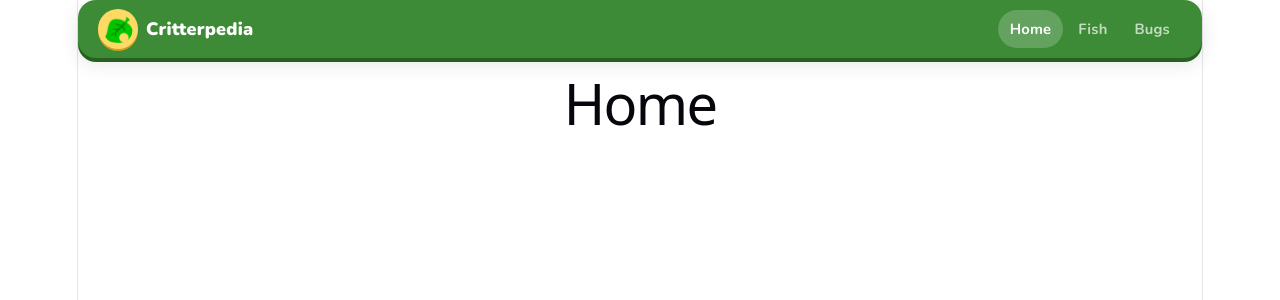
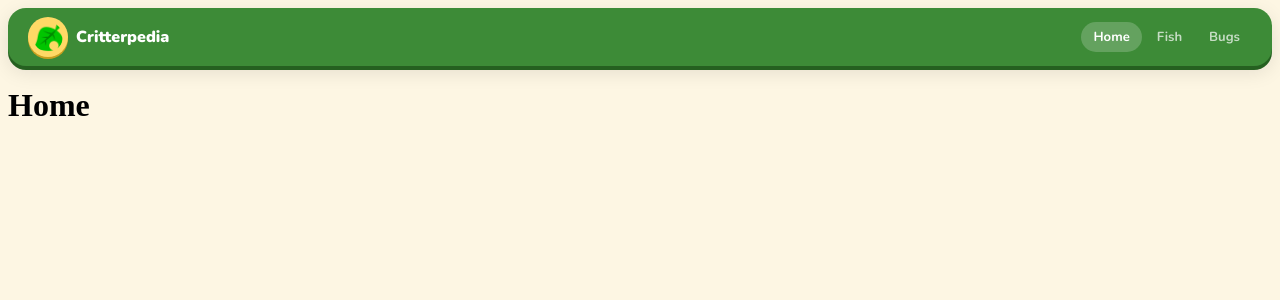
Before and after one commit to Justin-Meiners/animalcrossingtracker, a React (Vite) app in the folder frontend/: page / in a window 1280 px wide. Shown: the top 300 px of the page. Built offline with nearby package versions, Linux system fonts and the light colour scheme.

Commit message:
Grid and filtering sorted, need to add functionality for hempispheres but waiting for API access to grab info

```diff
--- a/frontend/src/components/CritterCard.tsx
+++ b/frontend/src/components/CritterCard.tsx
@@ -1,12 +1,11 @@
-import { useState } from 'react'
 import "./../styles/CritterCard.css"
 import { isAvailableNow } from '../tools/Availability.ts';
-function CritterCard( critter: any ) {
-    const [caught, setCaught] = useState(false);
+import { type Critter } from '../types/Critter.ts';
+function CritterCard( { critter, caught, onToggleCaught }: { critter: Critter, caught: boolean, onToggleCaught: () => void } ) {
     const available = isAvailableNow(critter.northern.times_by_month);
 
     return (
-        <div className={"critter-card" + (caught ? " caught" : "") + (!available ? " unavailable" : "")} onClick={() => setCaught(!caught)}>
+        <div className={"critter-card" + (caught ? " caught" : "") + (!available ? " unavailable" : "")} onClick={onToggleCaught}>
             { available &&  (<div className="available-dot" /> )}
 
             <img src={critter.image_url} alt={critter.name} className="critter-image" />
--- /dev/null
+++ b/frontend/src/components/CritterGrid.tsx
@@ -0,0 +1,23 @@
+import "./../Styles/CritterGrid.css"
+import { type Critter } from "../types/Critter.ts"
+import CritterCard from "./CritterCard.tsx"
+
+function CritterGrid({
+    critters,
+    caughtCritters,
+    onToggleCaught}: {critters: Critter[], caughtCritters: Set<number>, onToggleCaught: (id: number) => void} ) {
+        return (
+            <div className="critter-grid">
+                {critters.map((c) => (
+                    <CritterCard
+                        key={c.id}
+                        critter={c}
+                        caught={caughtCritters.has(c.id)}
+                        onToggleCaught={() => onToggleCaught(c.id)}
+                    />
+                ))}
+            </div>
+        )
+
+}
+export default CritterGrid;
--- a/frontend/src/components/FilterBar.tsx
+++ b/frontend/src/components/FilterBar.tsx
@@ -2,13 +2,13 @@ import './../styles/FilterBar.css'
 
 function FilterBar({
     showAvailabilityOnly,
-    showCaughtOnly,
+    showUncaughtOnly,
     onToggleAvailable,
     onToggleCaught,
  }:
     {
         showAvailabilityOnly: boolean,
-        showCaughtOnly: boolean,
+        showUncaughtOnly: boolean,
         onToggleAvailable: () => void,
         onToggleCaught: () => void
     }
@@ -20,7 +20,7 @@ function FilterBar({
                     onClick={onToggleAvailable}>
                     Available Now
                 </button>
-                <button className={"filter-pill" + (showCaughtOnly ? " on-green" : "")}
+                <button className={"filter-pill" + (showUncaughtOnly ? " on-green" : "")}
                     onClick={onToggleCaught}>
                     Uncaught Only
                 </button>
--- a/frontend/src/index.css
+++ b/frontend/src/index.css
@@ -1,111 +1,3 @@
-:root {
-  --text: #6b6375;
-  --text-h: #08060d;
-  --bg: #fff;
-  --border: #e5e4e7;
-  --code-bg: #f4f3ec;
-  --accent: #aa3bff;
-  --accent-bg: rgba(170, 59, 255, 0.1);
-  --accent-border: rgba(170, 59, 255, 0.5);
-  --social-bg: rgba(244, 243, 236, 0.5);
-  --shadow:
-    rgba(0, 0, 0, 0.1) 0 10px 15px -3px, rgba(0, 0, 0, 0.05) 0 4px 6px -2px;
-
-  --sans: system-ui, 'Segoe UI', Roboto, sans-serif;
-  --heading: system-ui, 'Segoe UI', Roboto, sans-serif;
-  --mono: ui-monospace, Consolas, monospace;
-
-  font: 18px/145% var(--sans);
-  letter-spacing: 0.18px;
-  color-scheme: light dark;
-  color: var(--text);
-  background: var(--bg);
-  font-synthesis: none;
-  text-rendering: optimizeLegibility;
-  -webkit-font-smoothing: antialiased;
-  -moz-osx-font-smoothing: grayscale;
-
-  @media (max-width: 1024px) {
-    font-size: 16px;
-  }
+body {
+    background-color: var(--tan-light);
 }
-
-@media (prefers-color-scheme: dark) {
-  :root {
-    --text: #9ca3af;
-    --text-h: #f3f4f6;
-    --bg: #16171d;
-    --border: #2e303a;
-    --code-bg: #1f2028;
-    --accent: #c084fc;
-    --accent-bg: rgba(192, 132, 252, 0.15);
-    --accent-border: rgba(192, 132, 252, 0.5);
-    --social-bg: rgba(47, 48, 58, 0.5);
-    --shadow:
-      rgba(0, 0, 0, 0.4) 0 10px 15px -3px, rgba(0, 0, 0, 0.25) 0 4px 6px -2px;
-  }
-
-  #social .button-icon {
-    filter: invert(1) brightness(2);
-  }
-}
-
-#root {
-  width: 1126px;
-  max-width: 100%;
-  margin: 0 auto;
-  text-align: center;
-  border-inline: 1px solid var(--border);
-  min-height: 100svh;
-  display: flex;
-  flex-direction: column;
-  box-sizing: border-box;
-}
-
-body {
-  margin: 0;
-}
-
-h1,
-h2 {
-  font-family: var(--heading);
-  font-weight: 500;
-  color: var(--text-h);
-}
-
-h1 {
-  font-size: 56px;
-  letter-spacing: -1.68px;
-  margin: 32px 0;
-  @media (max-width: 1024px) {
-    font-size: 36px;
-    margin: 20px 0;
-  }
-}
-h2 {
-  font-size: 24px;
-  line-height: 118%;
-  letter-spacing: -0.24px;
-  margin: 0 0 8px;
-  @media (max-width: 1024px) {
-    font-size: 20px;
-  }
-}
-p {
-  margin: 0;
-}
-
-code,
-.counter {
-  font-family: var(--mono);
-  display: inline-flex;
-  border-radius: 4px;
-  color: var(--text-h);
-}
-
-code {
-  font-size: 15px;
-  line-height: 135%;
-  padding: 4px 8px;
-  background: var(--code-bg);
-}
--- a/frontend/src/pages/Fish.tsx
+++ b/frontend/src/pages/Fish.tsx
@@ -1,24 +1,50 @@
-import CritterCard from "../components/CritterCard"
+import CritterGrid from "../components/CritterGrid.tsx"
 import fish from "../../../backend/data/fish.json"
 import FilterBar from "../components/FilterBar"
-import { useState } from "react"
+import { isAvailableNow } from "../tools/Availability.ts"
+import { useState, useMemo } from "react"
 function Fish() {
+    const [caughtFish, setCaughtFish] = useState<Set<number>>(new Set());
     const [showAvailabilityOnly, setShowAvailabilityOnly] = useState(false);
-    const [showCaughtOnly, setShowCaughtOnly] = useState(false);
+    const [showUncaughtOnly, setShowUncaughtOnly] = useState(false);
 
-
+    const toggleCaught = (id: number) => {
+        setCaughtFish(prev => {
+            const newSet = new Set(prev);
+            if (newSet.has(id)) {
+                newSet.delete(id);
+            } else {
+                newSet.add(id);
+            }
+            return newSet;
+        });
+    }
+    const filteredFish = useMemo(() => {
+        fish.sort((a, b) => a.name.localeCompare(b.name));
+        return fish.filter(f => {
+            if (showAvailabilityOnly && !isAvailableNow(f.northern.times_by_month)) {
+                return false;
+            }
+            if (showUncaughtOnly && caughtFish.has(f.id)) {
+                return false;
+            }
+            return true;
+        });
+    }, [caughtFish, showAvailabilityOnly, showUncaughtOnly]);
 
     return (
         <>
             <FilterBar
                 showAvailabilityOnly={showAvailabilityOnly}
-                showCaughtOnly={showCaughtOnly}
+                showUncaughtOnly={showUncaughtOnly}
                 onToggleAvailable={() => setShowAvailabilityOnly(!showAvailabilityOnly)}
-                onToggleCaught={() => setShowCaughtOnly(!showCaughtOnly)}
+                onToggleCaught={() => setShowUncaughtOnly(!showUncaughtOnly)}
             />
-            {fish.map((f) => (
-                <CritterCard key={f.id} {...f} />
-            ))}
+            <CritterGrid
+                critters={filteredFish}
+                caughtCritters={caughtFish}
+                onToggleCaught={toggleCaught}
+            />
         </>
     )
 }
--- a/frontend/src/styles/CritterCard.css
+++ b/frontend/src/styles/CritterCard.css
@@ -29,7 +29,6 @@
 }
 .unavailable {
     opacity: 0.45;
-    pointer-events: none;
     filter: grayscale(50%);
 }
 .available-dot {
--- /dev/null
+++ b/frontend/src/styles/CritterGrid.css
@@ -0,0 +1,5 @@
+.critter-grid {
+    display: grid;
+    grid-template-columns: repeat(auto-fill, minmax(120px, 1fr));
+    gap: 16px;
+}
--- a/frontend/src/styles/FilterBar.css
+++ b/frontend/src/styles/FilterBar.css
@@ -7,6 +7,7 @@
     box-shadow: var(--shadow-card);
     background: var(--white-cloud);
     order: 2.5px solid var(--tan-dark);
+    margin-top: 14px;
     margin-bottom: 14px;
 }
 
--- a/frontend/src/styles/Variables.css
+++ b/frontend/src/styles/Variables.css
@@ -9,6 +9,7 @@
     --yellow-sun: #FFD966;
     --white-cloud: #FFFEF8;
     --tan-dark: #E8D5A3;
+    --tan-light: #FDF6E3;
 
 
     --radius-pill: 999px;
```
Also changed, not shown: 1 other file (tests, documents, lock files or other folders).
